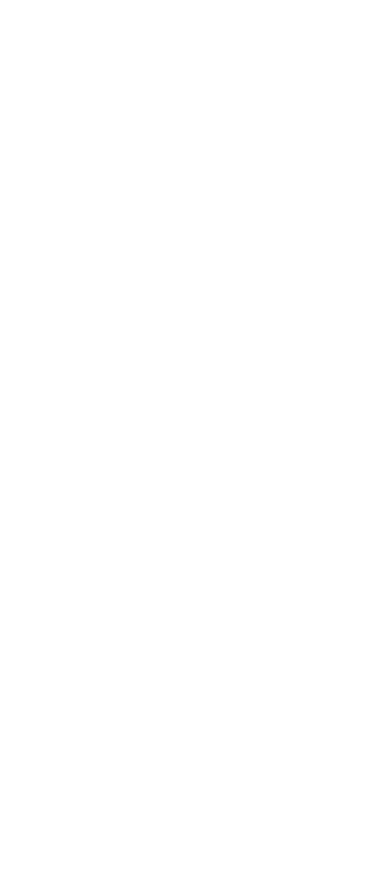
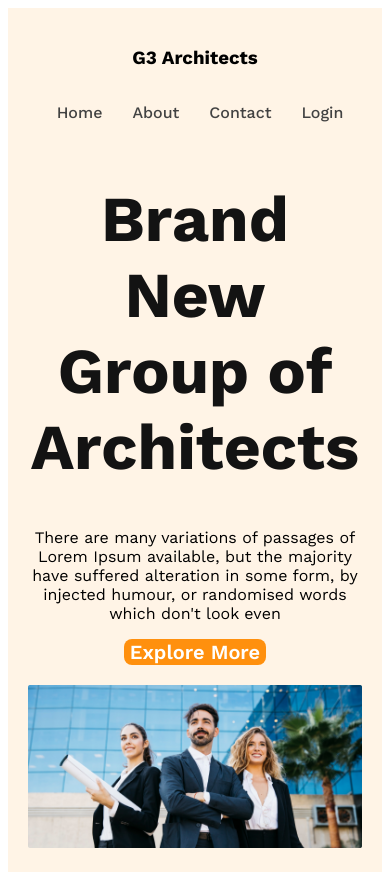
Before and after one commit to devahsanulhuda/g3-architect-website, a plain HTML site: page index.html in a window 390 px wide. Before the commit the page ends 844 px from the top, so only its background shows below. Drawn offline with nearby package versions, Linux system fonts and the light colour scheme.

Commit message:
responsive

```diff
--- a/index.html
+++ b/index.html
@@ -1,5 +1,6 @@
 <!DOCTYPE html>
 <html lang="en">
+
 <head>
     <meta charset="UTF-8">
     <meta name="viewport" content="width=device-width, initial-scale=1.0">
@@ -8,5 +9,38 @@
 </head>
 <body>
 
+<body>
+    <!-- header start -->
+    <header>
+        <nav>
+            <h3 class="section-title">G3 Architects</h3>
+            <ul>
+                <li><a href="">Home</a></li>
+                <li><a href="">About</a></li>
+                <li><a href="">Contact</a></li>
+                <li><a href="">Login</a></li>
+            </ul>
+        </nav>
+        <div class="banner">
+            <div class="banner-content">
+                <h1 class="banner-title">Brand New Group of Architects</h1>
+                <p class="text-light-gray">There are many variations of passages of Lorem Ipsum available, but the
+                    majority have suffered alteration in some form, by injected humour, or randomised words which don't
+                    look even</p>
+                <button class="btn-primary">Explore More</button>
+            </div>
+            <img src="images/banner.png" alt="">
+        </div>
+    </header>
+    <!-- header end -->
+
+    <main>
+
+    </main>
+
+    <footer>
+
+    </footer>
 </body>
+
 </html>
--- a/styles/architect.css
+++ b/styles/architect.css
@@ -0,0 +1,92 @@
+/* work sans font from google fonts */
+@import url('https://fonts.googleapis.com/css2?family=Lato:ital,wght@0,400;0,700;1,400&family=Open+Sans:wght@400;700;800&family=Work+Sans:wght@400;500;600;700;800&display=swap');
+
+
+/* shared styles */
+* {
+    font-family: 'Lato', sans-serif;
+    font-family: 'Open Sans', sans-serif;
+    font-family: 'Work Sans', sans-serif;
+}
+.btn-primary {
+    color: #FFF;
+    font-size: 1.25rem;
+    font-weight: 600;
+    border-radius: 8px;
+    background: #FF900E;
+    cursor: pointer;
+    border: 0;
+}
+/* header styles */
+header {
+    background: rgba(255, 144, 14, 0.10);
+    padding: 50px 240px;
+}
+
+nav {
+    display: flex;
+    justify-content: space-between;
+    align-items: center;
+}
+
+
+
+nav > ul{
+    display: flex;
+}
+
+nav li {
+    list-style: none;
+    margin-right: 30px;
+    font-weight: 500;
+    font-size: 1rem;
+}
+
+nav li a {
+    text-decoration: none;
+    color: #424242;
+}
+
+/* Banner styles */
+.banner-content {
+    max-width: 800px;
+    text-align: center;
+    margin: 0 auto;
+}
+
+.banner-title {
+    font-size: 4rem;
+    font-weight: 700;
+    color: #131313;
+}
+
+.banner-description {
+    font-size: 1rem;
+    font-weight: 400;
+    color: #727272;
+}
+.banner img{
+    margin-top: 20px;
+    width: 100%;
+}
+
+/* Responsive styles */
+/* Mobile Devices */
+@media screen and (max-width: 576px) {
+    header{
+        padding: 20px;
+    }
+    nav {
+        flex-direction: column;
+    }
+}
+
+/* Tablet or Medium Devices */
+@media screen and (min-width: 576px) and (max-width: 992px) {
+    header{
+        padding: 50px;
+    }
+    nav {
+        flex-direction: column;
+    }
+}
```
